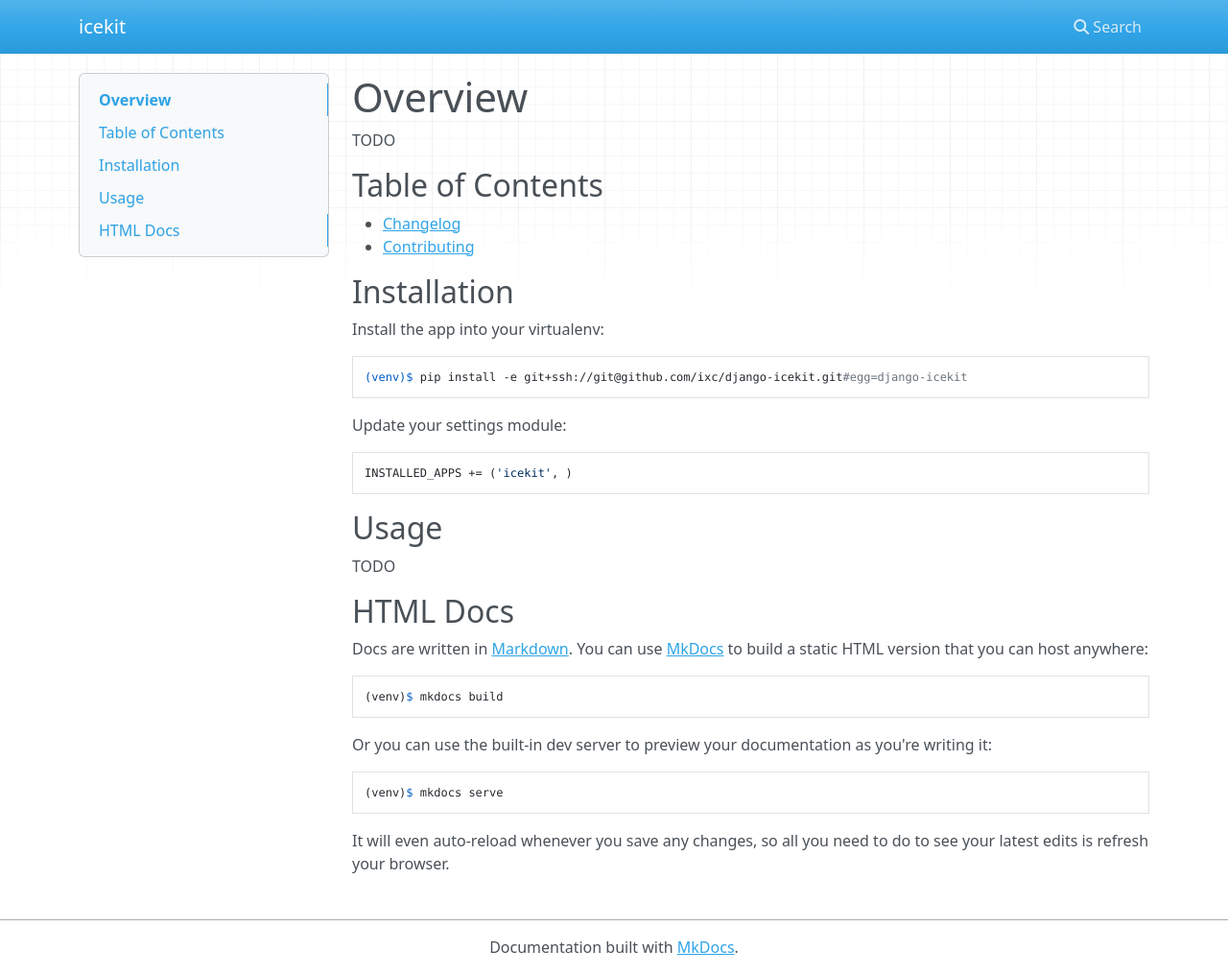
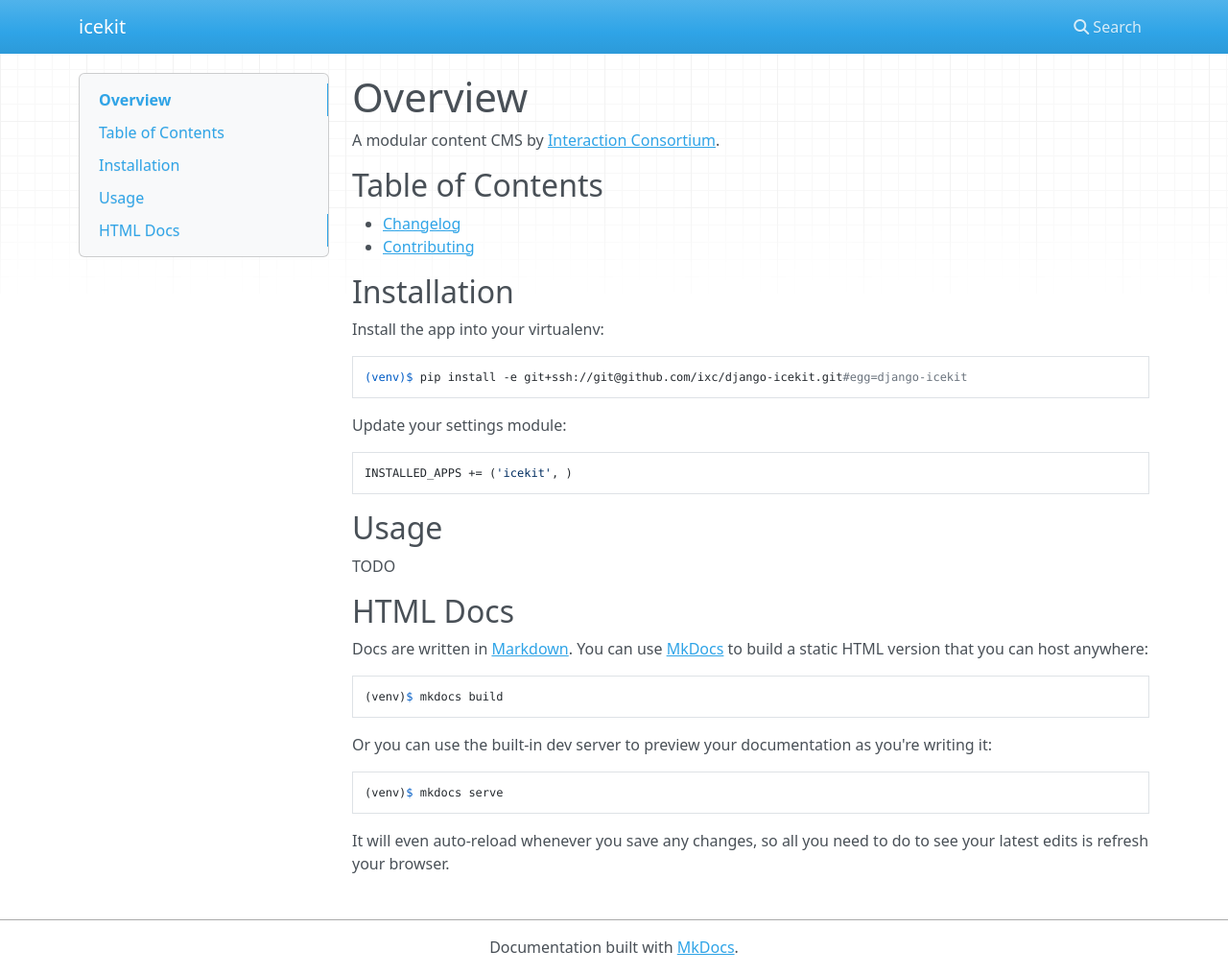
Before and after one commit to ic-labs/django-icekit, an MkDocs documentation site: the page built from docs/index.md, in a window 1280 px wide and 1015 px high. Shown: the whole window at 96% size. Built offline with MkDocs 1.6.1, drawn with Linux system fonts in a browser that asks for light colours; nearby versions of some CDN libraries.

Commit message:
Update to initial overview.

```diff
--- a/docs/index.md
+++ b/docs/index.md
@@ -1,6 +1,6 @@
 # Overview
 
-TODO
+A modular content CMS by [Interaction Consortium].
 
 ## Table of Contents
 
@@ -40,3 +40,4 @@
 [Contributing]: contributing.md
 [Markdown]: http://daringfireball.net/projects/markdown/
 [MkDocs]: http://mkdocs.org
+[Interaction Consortium]: http://interaction.net.au
```
